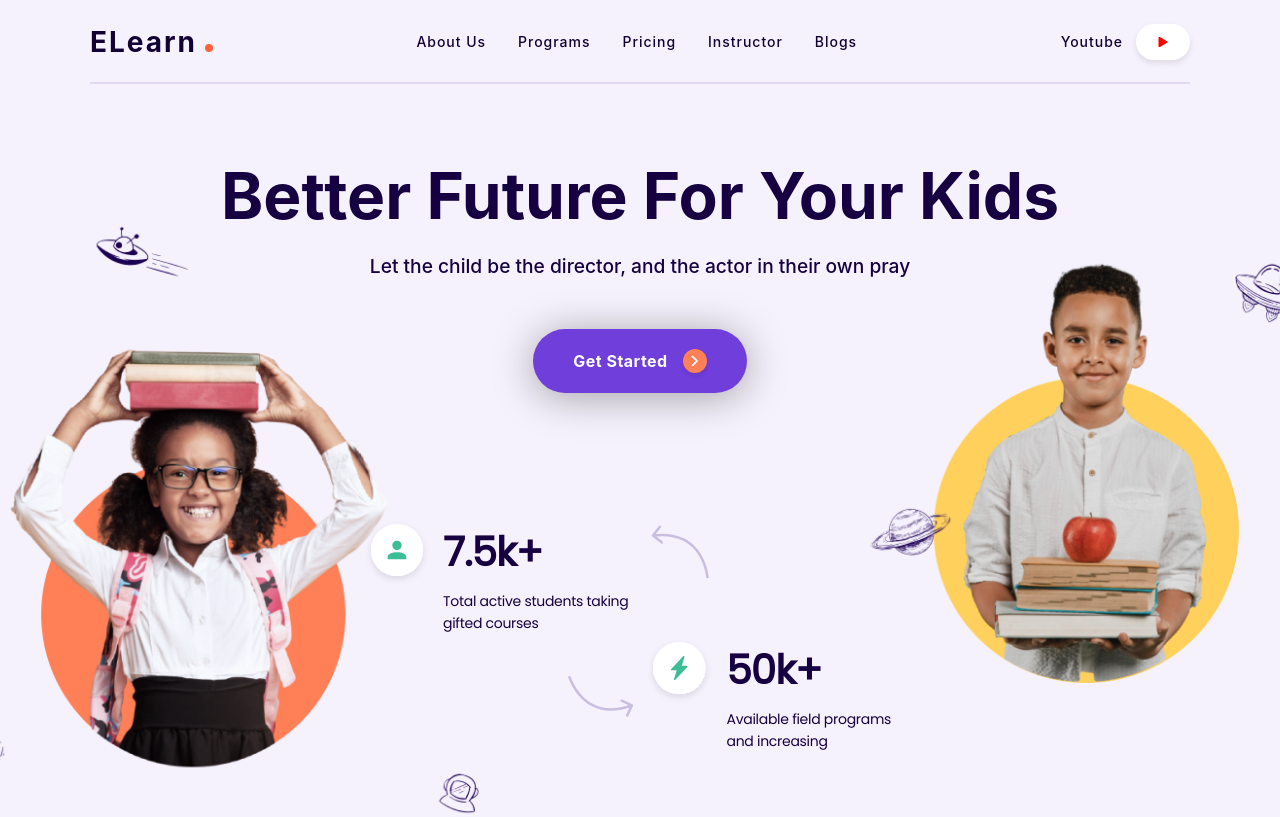
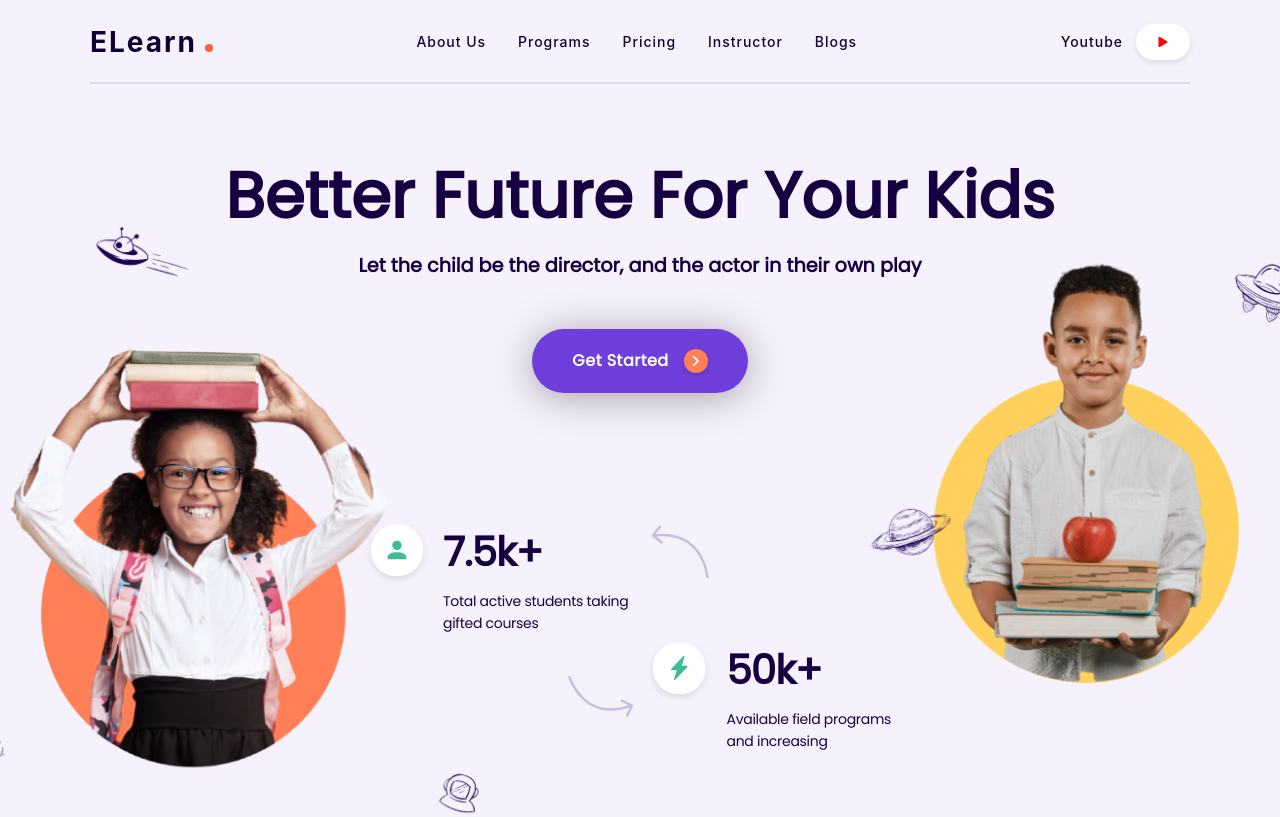
Before and after one commit to AnilK-Panta/E-Learning, a React (Create React App) app: page / in a window 1280 px wide. Built offline with nearby package versions, Linux system fonts and the light colour scheme.

Commit message:
font imported

```diff
--- a/src/Components/Hero.css
+++ b/src/Components/Hero.css
@@ -27,12 +27,14 @@
   font-style: normal;
   font-weight: 700;
   font-size: 4rem;
+  font-family: "Poppins";
   line-height: 150%;
   color: #160041;
 }
 .heroSectionTitle p {
   font-style: normal;
-  font-weight: 500;
+  font-weight: bold;
+  font-family: "Poppins";
   font-size: 1.2rem;
   line-height: 150%;
   color: #160041;
@@ -52,7 +54,8 @@
 .heroCTA span {
   font-style: normal;
   font-weight: bold;
-  font-size: 16px;
+  font-size: 1rem;
+  font-family: "Poppins";
   line-height: 150%;
   letter-spacing: 0.03em;
   color: #ffffff;
--- a/src/Components/Hero.js
+++ b/src/Components/Hero.js
@@ -10,7 +10,7 @@ export default function Hero() {
       <div className="maxWidthHold heroSectionContent">
         <div className="heroSectionTitle">
           <h1>Better Future For Your Kids</h1>
-          <p>Let the child be the director, and the actor in their own pray</p>
+          <p>Let the child be the director, and the actor in their own play</p>
         </div>
         <div className="heroCTA">
           <span>Get Started</span>
```
